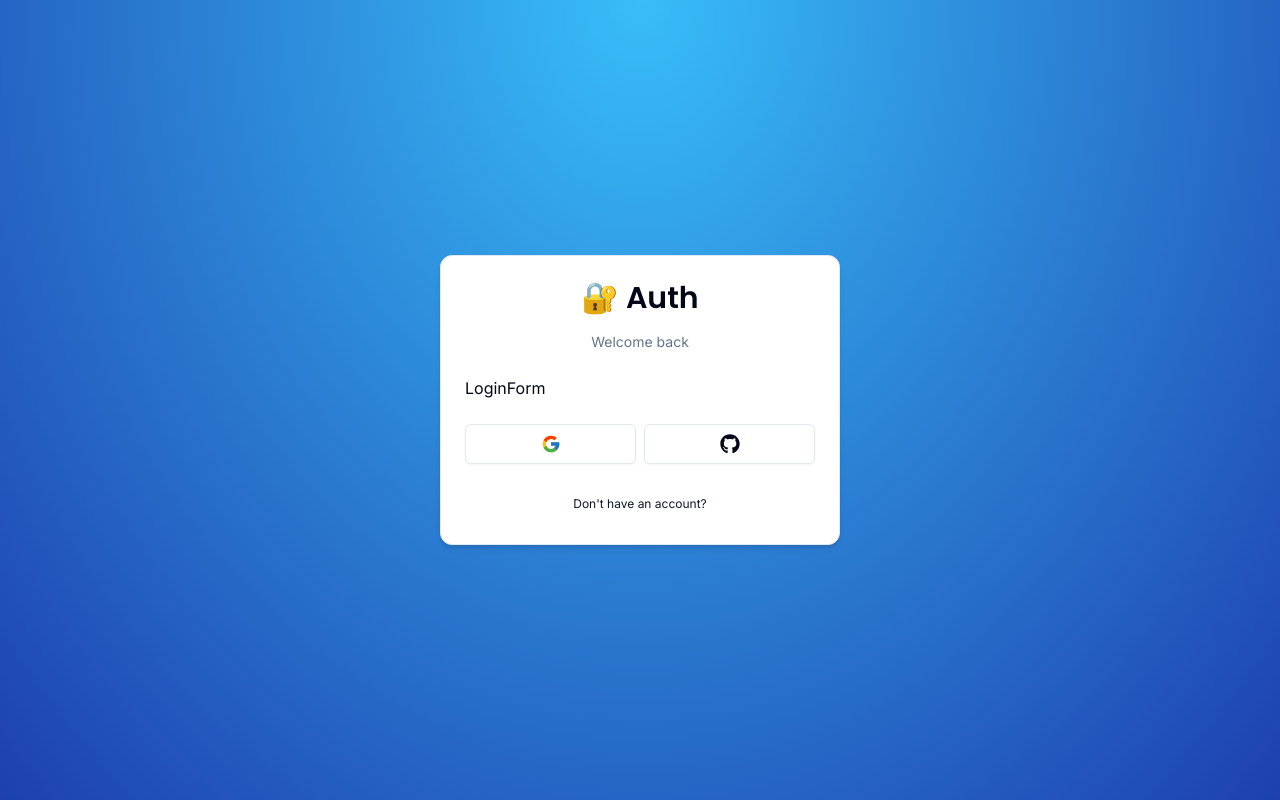
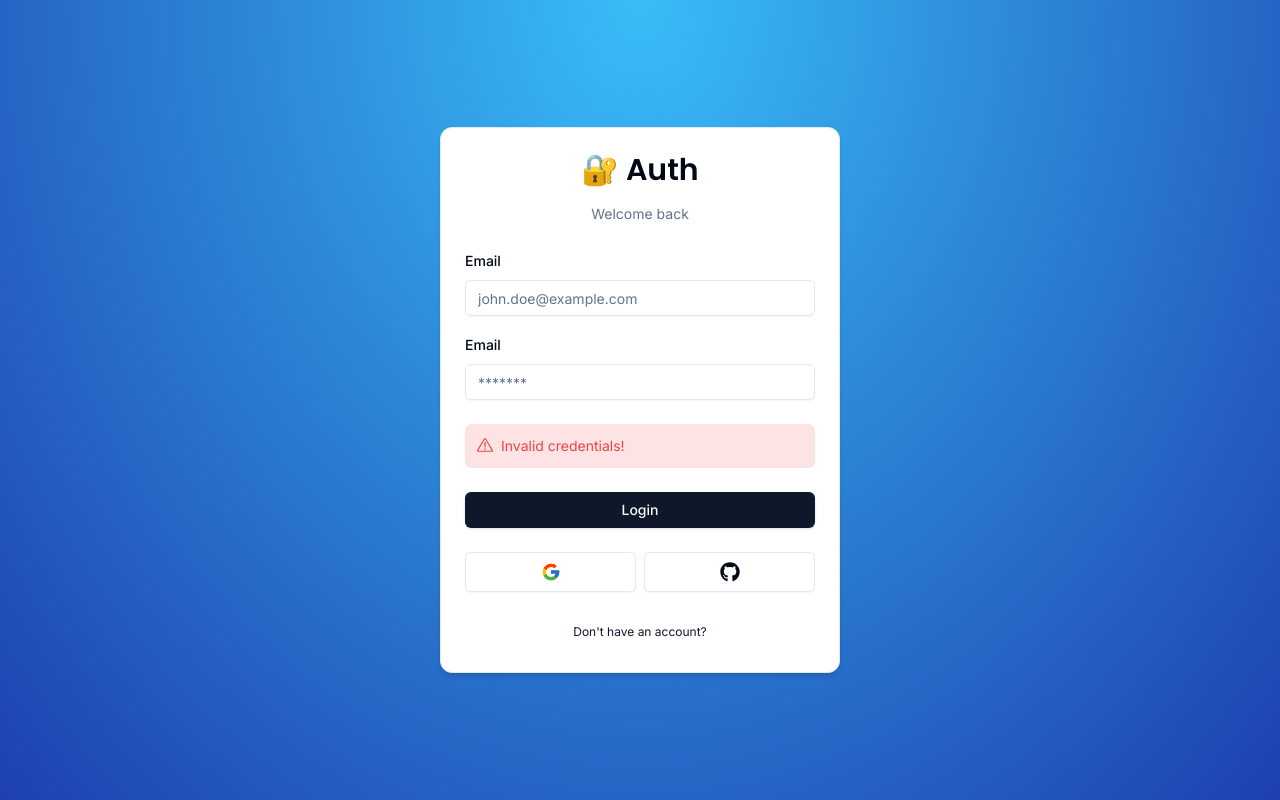
Before and after one commit to nuhptr/authentication-full-cwa, a Next.js app: page /auth/login in a window 1280 px wide. Built offline with nearby package versions, Linux system fonts and the light colour scheme.

Commit message:
login form update code

```diff
--- a/components/auth/login-form.tsx
+++ b/components/auth/login-form.tsx
@@ -1,15 +1,71 @@
+"use client"
+
+import * as z from "zod"
+
 import React from "react"
+import { useForm } from "react-hook-form"
+import { zodResolver } from "@hookform/resolvers/zod"
 
+import { LoginModel } from "@/model"
+
+import { Form, FormControl, FormField, FormItem, FormLabel, FormMessage } from "@/components/ui/form"
 import { CardWrapper } from "@/components/auth/card-wrapper"
+import { Input } from "@/components/ui/input"
+import { Button } from "@/components/ui/button"
+import { FormError } from "@/components/form-error"
 
 const LoginForm = () => {
+   const form = useForm<z.infer<typeof LoginModel>>({
+      resolver: zodResolver(LoginModel),
+      defaultValues: { email: "", password: "" },
+   })
+
+   const onSubmit = async (values: z.infer<typeof LoginModel>) => {
+      console.log(values)
+   }
+
    return (
       <CardWrapper
          headerLabel="Welcome back"
          backButtonLabel="Don't have an account?"
          backButtonHref="/auth/register"
          showSocial>
-         LoginForm
+         <Form {...form}>
+            <form onSubmit={form.handleSubmit(onSubmit)} className="space-y-6">
+               <div className="space-y-4">
+                  <FormField
+                     control={form.control}
+                     name="email"
+                     render={({ field }) => (
+                        <FormItem>
+                           <FormLabel htmlFor="email">Email</FormLabel>
+                           <FormControl>
+                              <Input {...field} placeholder="john.doe@example.com" type="email" />
+                           </FormControl>
+                           <FormMessage />
+                        </FormItem>
+                     )}
+                  />
+                  <FormField
+                     control={form.control}
+                     name="password"
+                     render={({ field }) => (
+                        <FormItem>
+                           <FormLabel htmlFor="email">Email</FormLabel>
+                           <FormControl>
+                              <Input {...field} placeholder="*******" type="password" />
+                           </FormControl>
+                           <FormMessage />
+                        </FormItem>
+                     )}
+                  />
+               </div>
+               <FormError message="Invalid credentials!" />
+               <Button type="submit" className="w-full">
+                  Login
+               </Button>
+            </form>
+         </Form>
       </CardWrapper>
    )
 }
```
